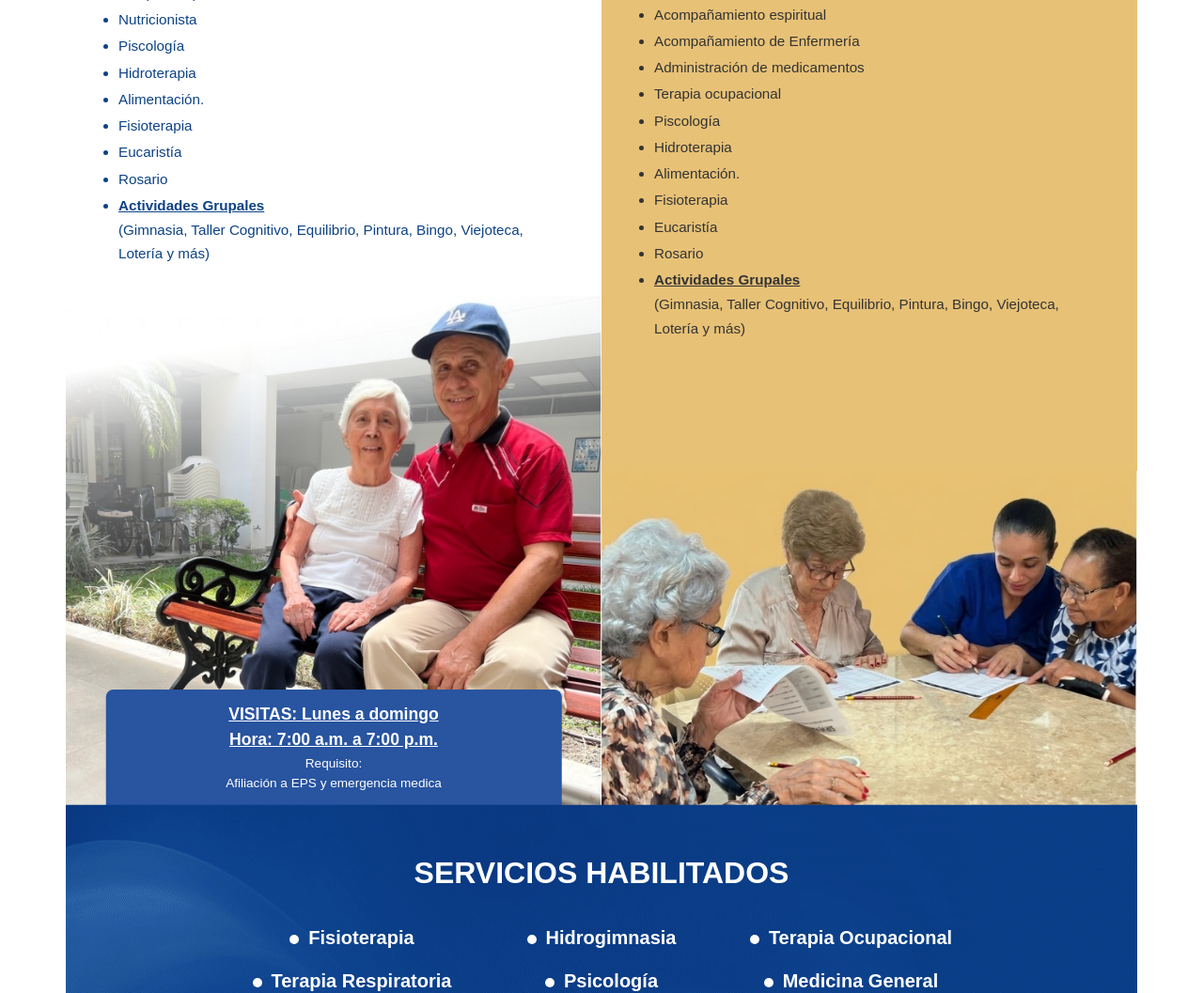
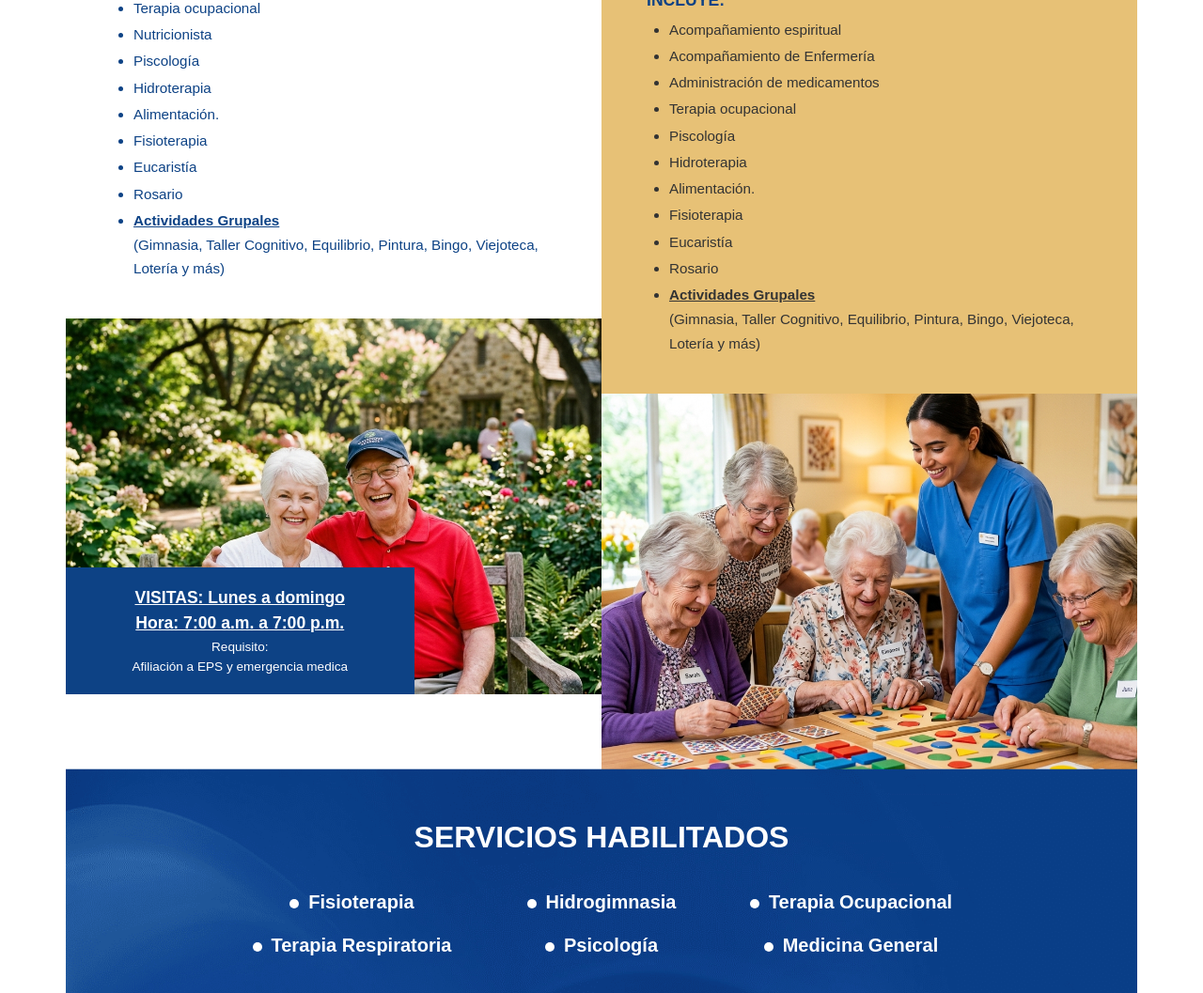
Before and after one commit to avainnova01/sanjosegerona, a website: page src/index.html in a window 1280 px wide. Shown: the part 2006-3063 px from the top of the page at 94% size. Drawn offline with nearby package versions, Linux system fonts and the light colour scheme; some packages are replaced by stand-ins of ours; files that its build step writes are made by us from their sources; a script that the page names is missing; a web font is replaced by a local one.

Commit message:
feat: implement initial structure for Hogar Santa Inés landing page with global styles and assets

```diff
--- a/src/index.html
+++ b/src/index.html
@@ -233,7 +233,7 @@
                             </div>
                             <div class="servicio-imagen-wrapper">
                                 <div class="servicio-imagen-container">
-                                    <img src="assets/img/estancia_pareja.jpg" class="servicio-imagen" alt="Pareja de adultos mayores">
+                                    <img src="assets/img/estancia_premium.png" class="servicio-imagen" alt="Pareja de adultos mayores">
                                 </div>
                                 <div class="servicio-banner-visitas">
                                     <p class="visitas-titulo">VISITAS: Lunes a domingo</p>
@@ -275,7 +275,7 @@
                                 </ul>
                             </div>
                             <div class="servicio-imagen-container">
-                                <img src="assets/img/centrodia_actividad.jpg" class="servicio-imagen" alt="Actividades centro día">
+                                <img src="assets/img/centrodia_premium.png" class="servicio-imagen" alt="Actividades centro día">
                             </div>
                         </div>
                     </div>
--- a/src/scss/_global.scss
+++ b/src/scss/_global.scss
@@ -206,6 +206,7 @@ p{
 .servicio-card {
     display: flex;
     flex-direction: column;
+    height: 100%;
 }
 
 .servicio-estancia {
@@ -219,7 +220,7 @@ p{
 }
 
 .servicio-card-content {
-    padding: 2rem 2rem 1rem 2rem;
+    padding: 3rem 3rem 1.5rem 3rem;
     flex: 1;
 }
 
@@ -315,16 +316,18 @@ p{
 .servicio-imagen-wrapper {
     position: relative;
     width: 100%;
+    margin-top: auto; /* Push to bottom */
 }
 
 .servicio-imagen-container {
     width: 100%;
+    height: 400px;
     overflow: hidden;
 }
 
 .servicio-imagen {
     width: 100%;
-    height: auto;
+    height: 100%;
     display: block;
     object-fit: cover;
 }
@@ -332,14 +335,12 @@ p{
 .servicio-banner-visitas {
     position: absolute;
     bottom: 0;
-    left: 50%;
-    transform: translateX(-50%);
-    background-color: #2854a0;
+    left: 0;
+    background-color: #0D4285;
     text-align: center;
-    padding: 0.8rem 2rem;
+    padding: 1.2rem 2rem;
     color: #ffffff;
-    width: 85%;
-    border-radius: 8px 8px 0 0;
+    width: 65%;
 }
 
 .servicio-banner-visitas .visitas-titulo {
```
Also changed, not shown: src/assets/img/centrodia_premium.png (added), src/assets/img/estancia_premium.png (added).
